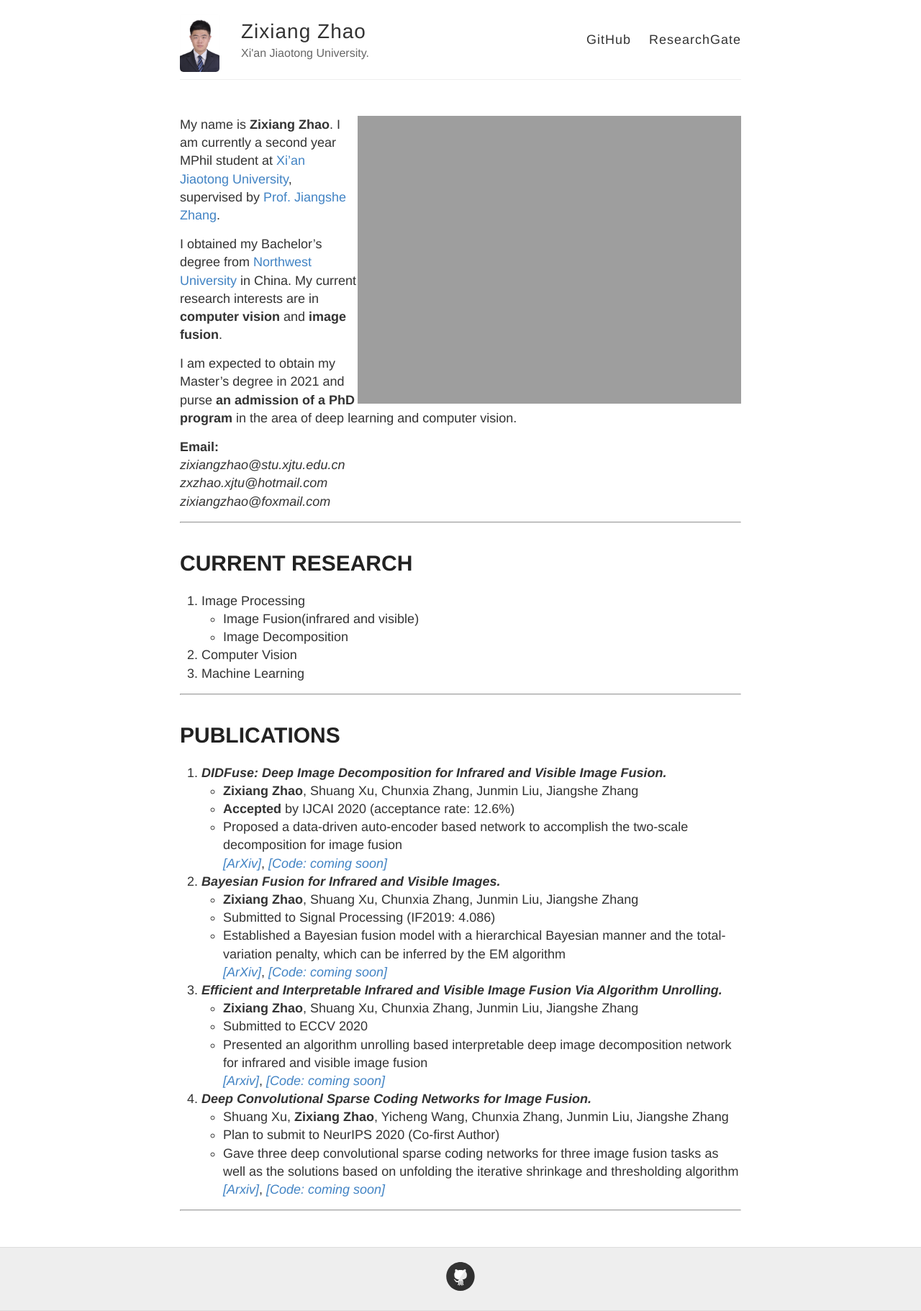
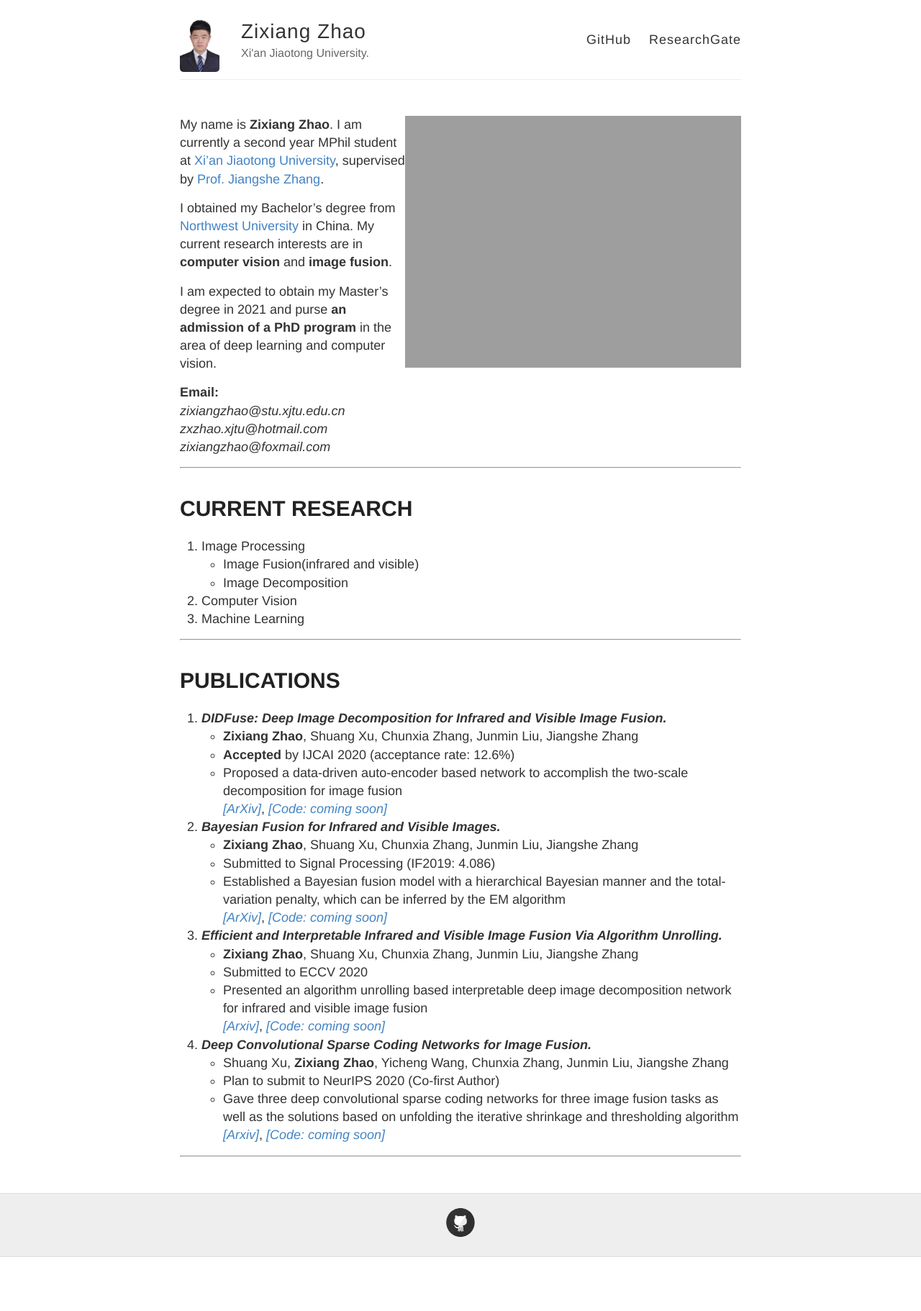
Before and after one commit to Zhaozixiang1228/Zhaozixiang1228.github.io, a Jekyll site: the page built from index.md, in a window 1280 px wide. Shown: the whole page at 72% size. Built offline with Jekyll 4.4.1, drawn with Linux system fonts in a browser that asks for light colours; our own code applies the rules of GitHub Pages for plain Markdown files; after the commit the page ends 1747 px from its top, so only the background shows below that.

Commit message:
Update index.md

```diff
--- a/index.md
+++ b/index.md
@@ -1,4 +1,4 @@
-<img align="right" src="images//me.jpg" height="400px"/>
+<img align="right" src="images//me.jpg" height="350px"/>
 
 My name is **Zixiang Zhao**. I am currently a second year MPhil student at [Xi'an Jiaotong University](http://www.xjtu.edu.cn/), supervised by [Prof. Jiangshe Zhang](http://gr.xjtu.edu.cn/web/jszhang).
 
```
